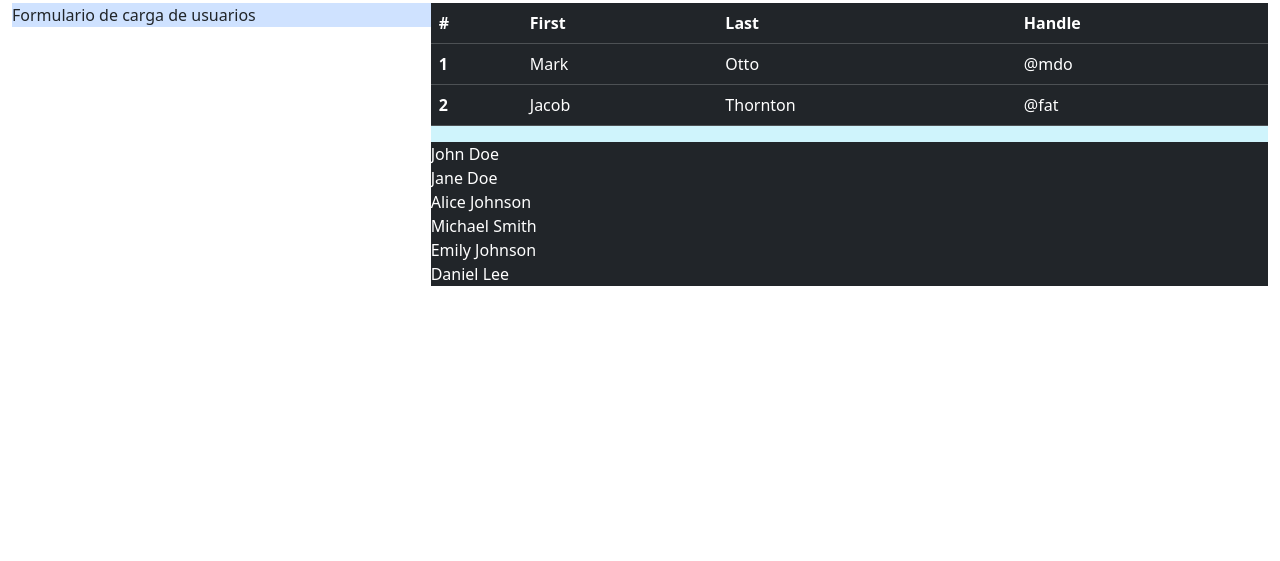
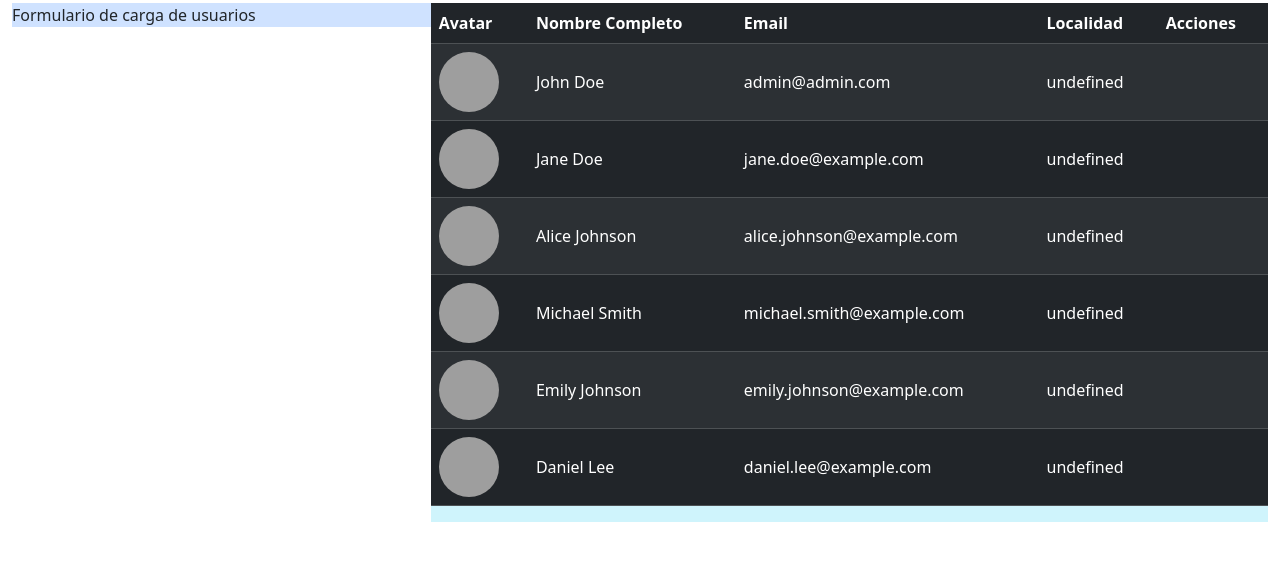
Before and after one commit to leankas/Leandro-Kase, a plain HTML site: page index.html in a window 1280 px wide. Shown: the part 53-614 px from the top of the page. Drawn offline with nearby package versions, Linux system fonts and the light colour scheme; grey boxes are pictures that could not be loaded.

Commit message:
Tabla de usuarios renderizada

```diff
--- a/css/styles.css
+++ b/css/styles.css
@@ -0,0 +1,19 @@
+
+
+.user-list {
+    width: 100%;
+    overflow-x: scroll;
+}
+
+.user-table {
+    td {
+        vertical-align:middle ;
+    }
+}
+
+.user-image img {
+    width: 60px;
+    height: 60px;
+    border-radius: 50px;
+    object-fit: cover;
+}
--- a/index.html
+++ b/index.html
@@ -16,36 +16,25 @@
 
     <div class="container-fluid">
         <div class="row g-0">
-            <div class="col-4">
+            <div class="col-12 col-lg-4">
                 <div class="user-form bg-primary-subtle">
                 Formulario de carga de usuarios
                 </div>
             </div>
-            <div class="col-8">
+            <div class="col-12 col-lg-8">
                 <div class="user-list bg-info-subtle" id="table-container">
-                    <table class="table table-dark table-stripped">
-                        <thead>
-                          <tr>
-                            <th scope="col">#</th>
-                            <th scope="col">First</th>
-                            <th scope="col">Last</th>
-                            <th scope="col">Handle</th>
-                          </tr>
-                        </thead>
-                        <tbody id="table-body">
-                          <tr>
-                            <th scope="row">1</th>
-                            <td>Mark</td>
-                            <td>Otto</td>
-                            <td>@mdo</td>
-                          </tr>
-                          <tr>
-                            <th scope="row">2</th>
-                            <td>Jacob</td>
-                            <td>Thornton</td>
-                            <td>@fat</td>
-                          </tr>
-                        </tbody>
+                  <table class="user-table table table-dark table-striped">
+                    <thead>
+                      <tr>
+                        <th scope="col">Avatar</th>
+                        <th scope="col">Nombre Completo</th>
+                        <th scope="col">Email</th>
+                        <th scope="col">Localidad</th>
+                        <th scope="col">Acciones</th>
+                      </tr>
+                    </thead>
+                    <tbody id="table-body"></tbody>
+                  </table>
                       </table>
                         </div>
             </div>
--- a/js/admin.js
+++ b/js/admin.js
@@ -76,6 +76,14 @@ console.dir(tableBodyHTML)
 
 users.forEach((user) => {
 
-    tableHTML.innerHTML += `<div class="bg-dark text-white">${user.fullname}</div>`
+    tableBodyHTML.innerHTML += `<tr>
+                              <td class="user-image">
+                              <img src="${user.image}" alt="${user.fullname} avatar">
+                              </td>
+                              <td class="user-name">${user.fullname}</td>
+                              <td class="user-email">${user.email}</td>
+                              <td class="user-location">${user.localidad}</td>
+                              <td class="user-actions"></td>
+                              </tr>`
 
 })
```
